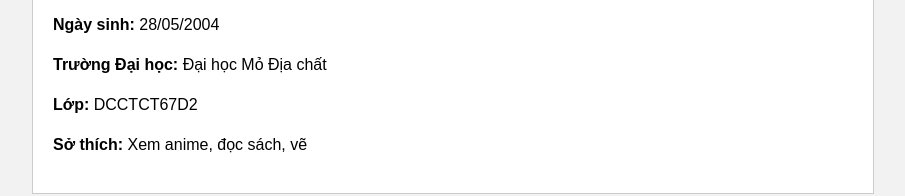
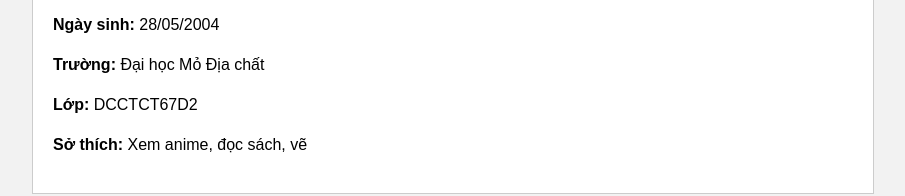
Before and after one commit to HienMinh28564/HienMinh28564.gifthub.io, a plain HTML site: page index.html in a window 1280 px wide. Shown: the part 178-374 px from the top of the page, without its empty margins (187-1092 px from the left). Drawn offline with Linux system fonts and the light colour scheme.

Commit message:
Update index.html

```diff
--- a/index.html
+++ b/index.html
@@ -38,7 +38,7 @@
     <h1>Giới thiệu bản thân</h1>
     <p><strong>Tên:</strong> Nguyễn Thu Hiền</p>
     <p><strong>Ngày sinh:</strong> 28/05/2004</p>
-    <p><strong>Trường Đại học:</strong> Đại học Mỏ Địa chất</p>
+    <p><strong>Trường:</strong> Đại học Mỏ Địa chất</p>
     <p><strong>Lớp:</strong> DCCTCT67D2</p>
     <p><strong>Sở thích:</strong> Xem anime, đọc sách, vẽ</p>
 
```
